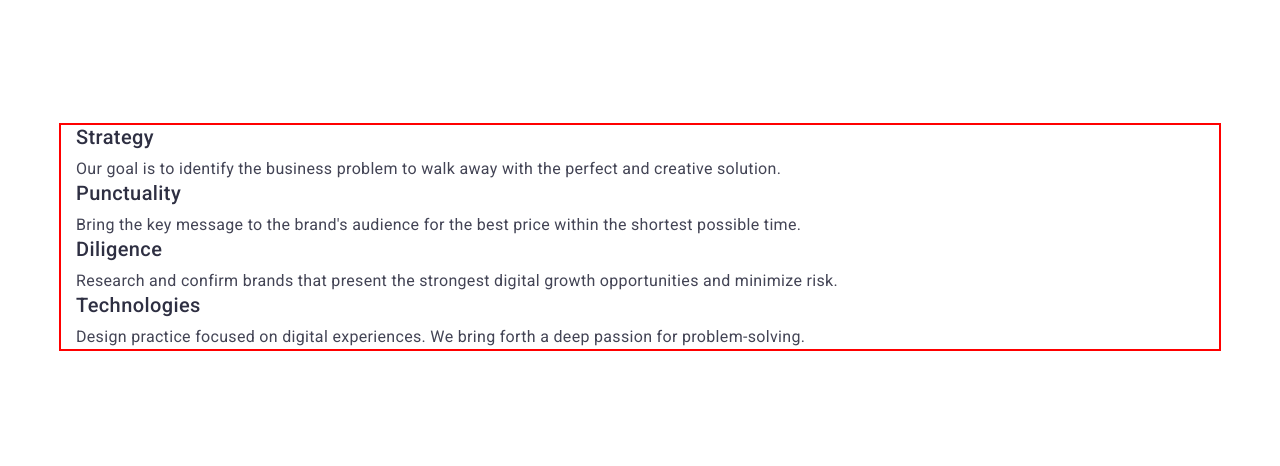
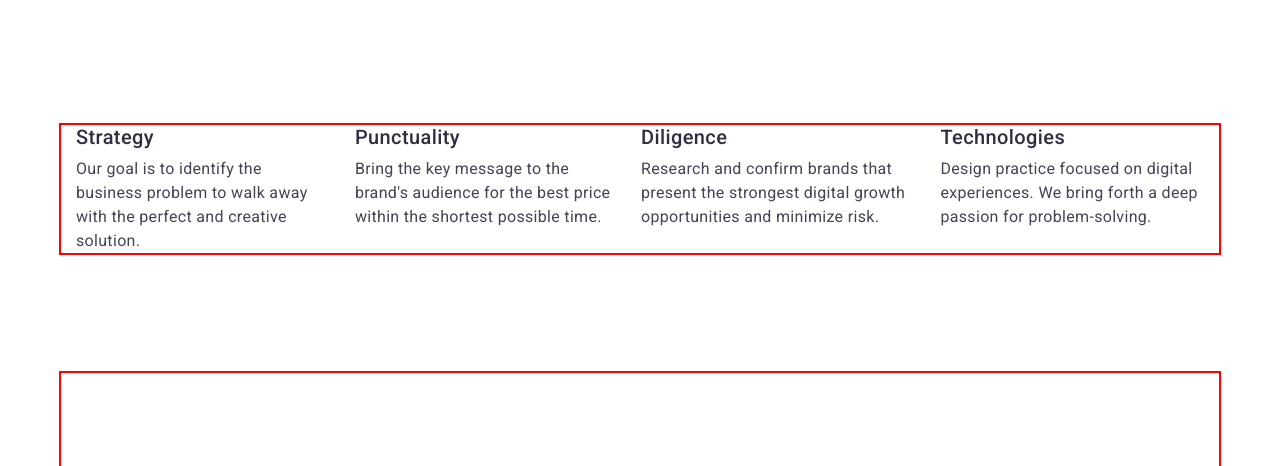
Before and after one commit to lilshudd/goit-markup-hw-03, a plain HTML site: page index.html in a window 1280 px wide. Shown: the part 780-1246 px from the top of the page. Drawn offline with nearby package versions, Linux system fonts and the light colour scheme.

Commit message:
Update styles.css

```diff
--- a/css/styles.css
+++ b/css/styles.css
@@ -250,6 +250,11 @@ COMPONENT STYLES
     padding: 120px 0;
 }
 
+.project-list {
+    display: flex;
+    gap: 24px;
+}
+
 .project-item {}
 
 .project-subtitle {
```
